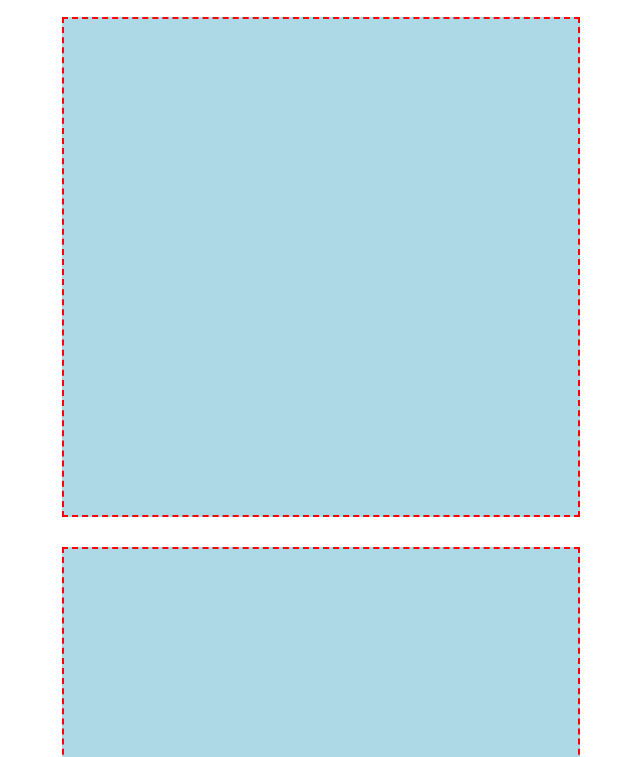
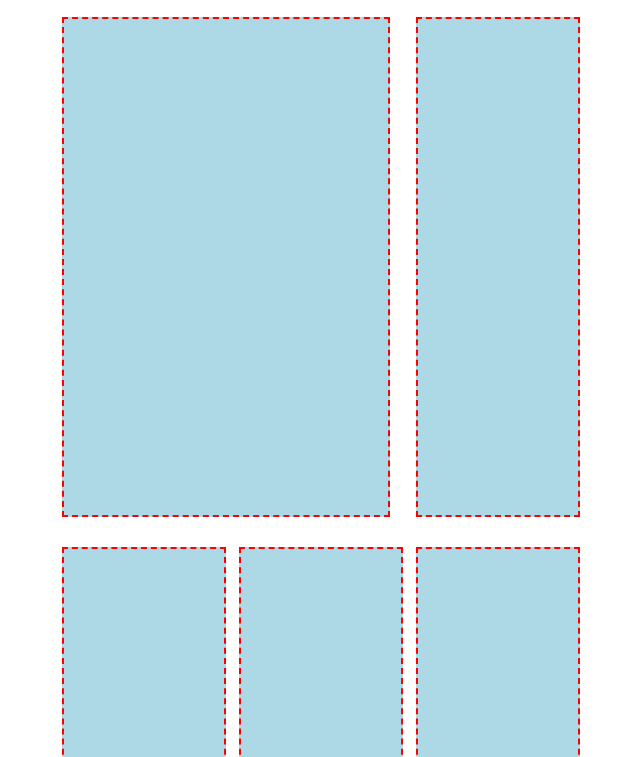
Before and after one commit to AlessandroLembo/htmlcss-responsive-layout, a plain HTML site: page index.html in a window 1280 px wide. Shown: the part 63-820 px from the top of the page, without its empty margins (319-959 px from the left). Drawn offline with Linux system fonts and the light colour scheme.

Commit message:
struttura tablet prima sezione

```diff
--- a/index.html
+++ b/index.html
@@ -26,12 +26,35 @@
 
         <div class="wrapper mini-container">
         <main>
-            <div class="card"></div>
-            <div class="card"></div>
-            <div class="card"></div>
-            <div class="card"></div>
-            <div class="card"></div>
+            <!--first section 5 crads-->
+            <section class="operations">
+              <div class="large-card">
+                <div class="content-card"></div>
+              </div>
+              <div class="card">
+                <div class="content-card">
 
+                </div>
+              </div>
+              <div class="card">
+                <div class="content-card">
+
+                </div>
+              </div>
+              <div class="card">
+                <div class="content-card">
+
+                </div>
+              </div>
+              <div class="card">
+                <div class="content-card">
+
+                </div>
+              </div>
+
+            </section>
+
+            <!--second section-->
         </main>
 
         <footer>
--- a/style.css
+++ b/style.css
@@ -56,13 +56,52 @@ img{
 
 /* Main */
 /* first section 5 cards */
+.operations{
+    display: flex;
+    flex-wrap: wrap;
+}
+
 .card{
     min-height: 500px;
     background-color: lightblue;
     border: 2px dashed red;
     margin-bottom: 30px;
+    flex-basis: 100%;
 }
 
-.card:first-child{
-    /* min-height: 800px; */
+.large-card{
+    min-height: 800px;
+    background-color: lightblue;
+    border: 2px dashed red;
+    margin-bottom: 30px;
+    flex-basis: 100%;
 }
+
+.content-card{
+    width: 90%;
+    height: 100%;
+    margin: 0 auto;
+}
+
+/*********************
+  TABLET RESPONSIVE
+  ********************/
+@media  screen and (min-width:577px) {
+    .operations{
+        justify-content: space-between;
+    }
+
+    .large-card{
+        flex-basis: calc((95% / 3) * 2);
+        min-height: 500px;
+    }
+
+    .card{
+        flex-basis: calc(95% / 3);
+    }
+
+}
+
+/*********************
+  DESKTOP RESPONSIVE
+  ********************/
```
